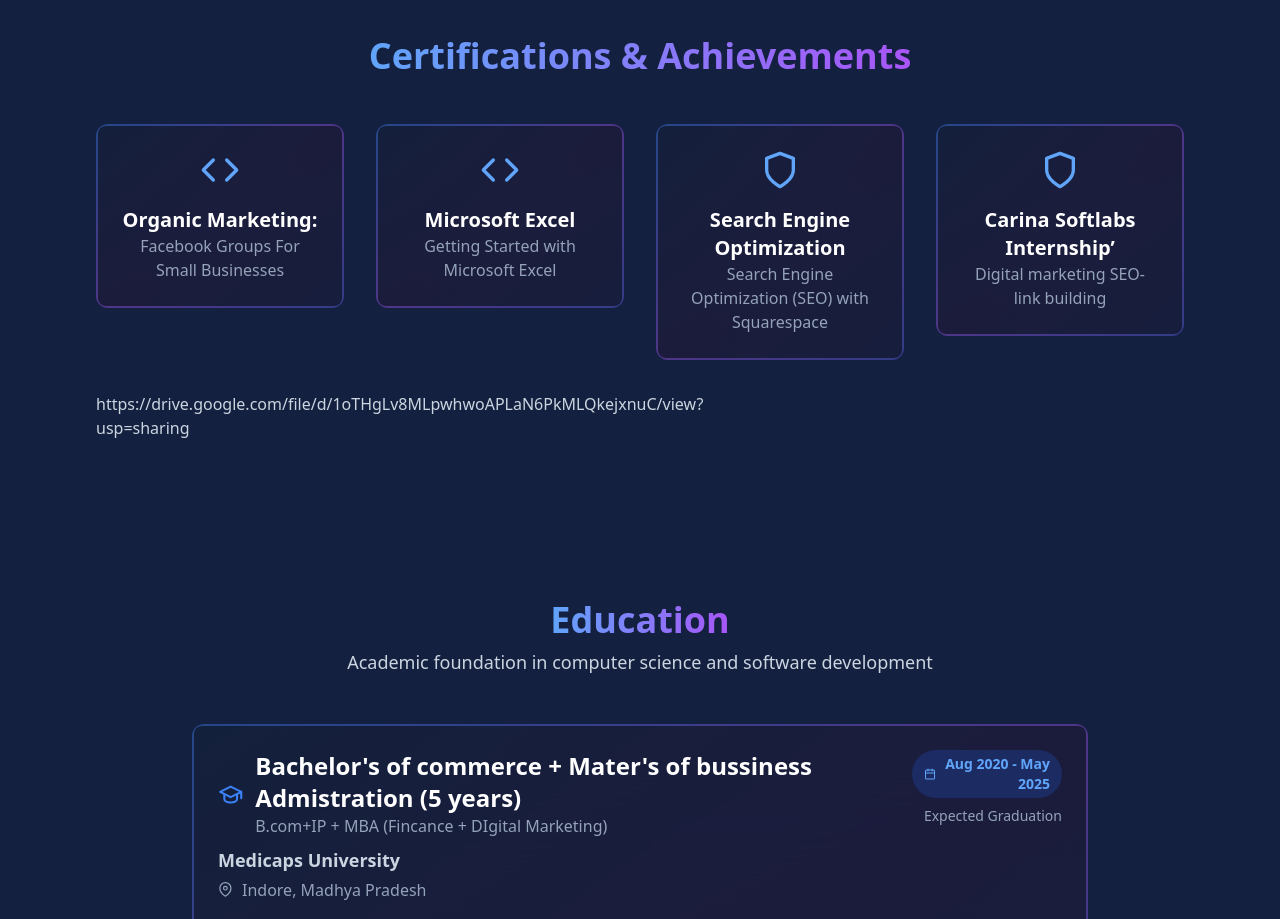
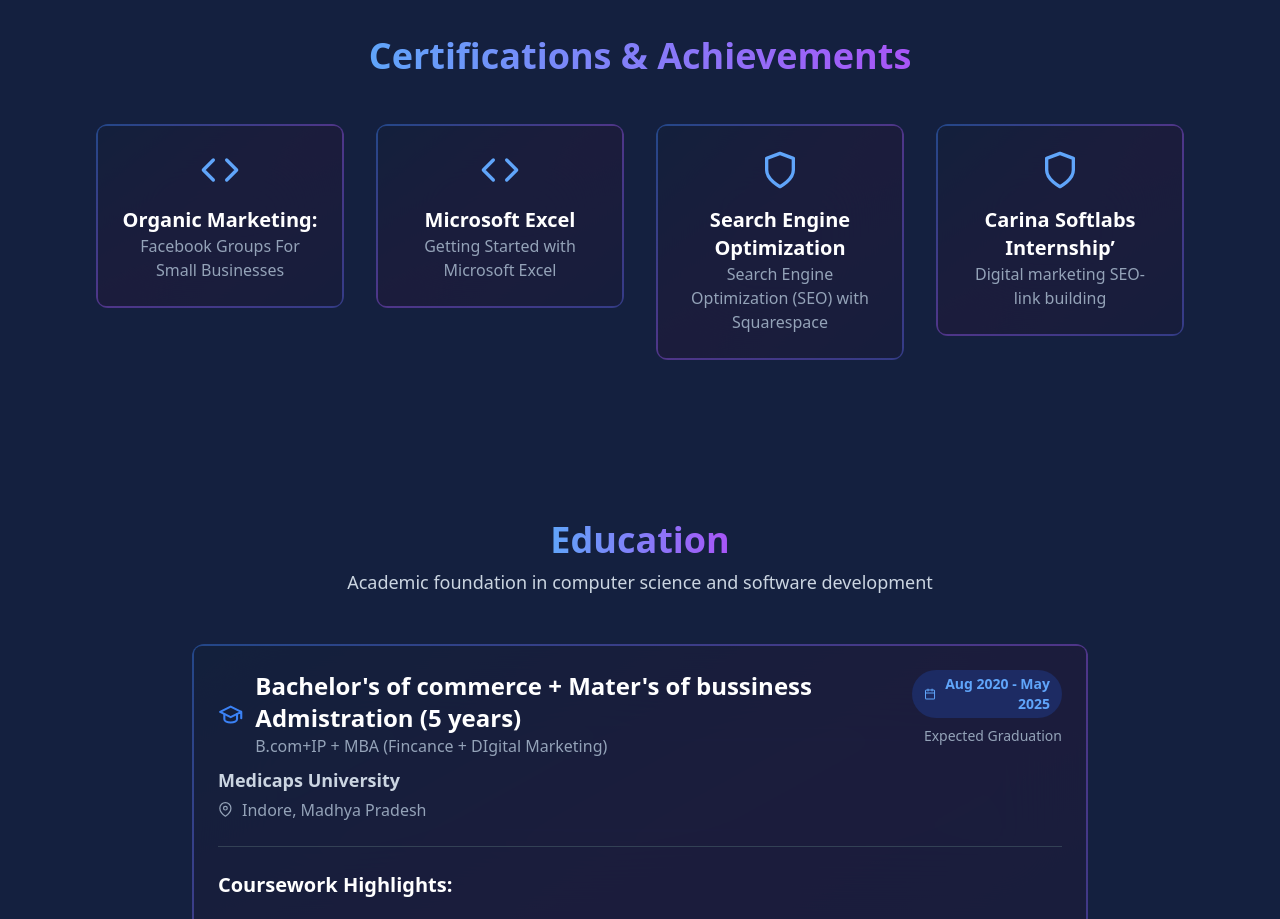
Before and after one commit to yashkatare997-beep/my-portfolio, a React (Vite) app: page / in a window 1280 px wide. Shown: the part 5420-6339 px from the top of the page. Built offline with nearby package versions, Linux system fonts and the light colour scheme.

Commit message:
Update App.jsx

```diff
--- a/src/App.jsx
+++ b/src/App.jsx
@@ -473,7 +473,7 @@ export default function App() {
                     </a><a href="https://drive.google.com/file/d/1oTHgLv8MLpwhwoAPLaN6PkMLQkejxnuC/view?usp=sharing"><CertificationCard title="Carina Softlabs Internship’" subtitle="Digital marketing SEO-link building" icon={<ShieldIcon className="w-10 h-10 text-blue-400" />} />
                     </a>
 
-                  https://drive.google.com/file/d/1oTHgLv8MLpwhwoAPLaN6PkMLQkejxnuC/view?usp=sharing
+
                 </div>
             </div>
         </section>
```
